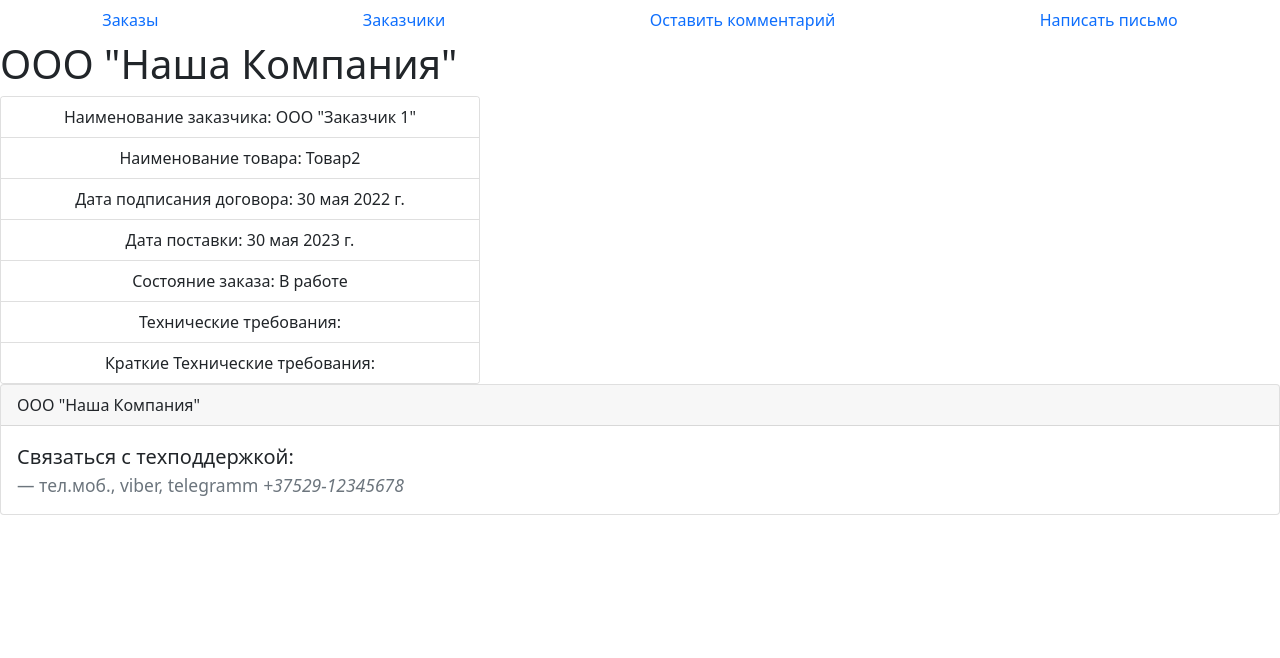
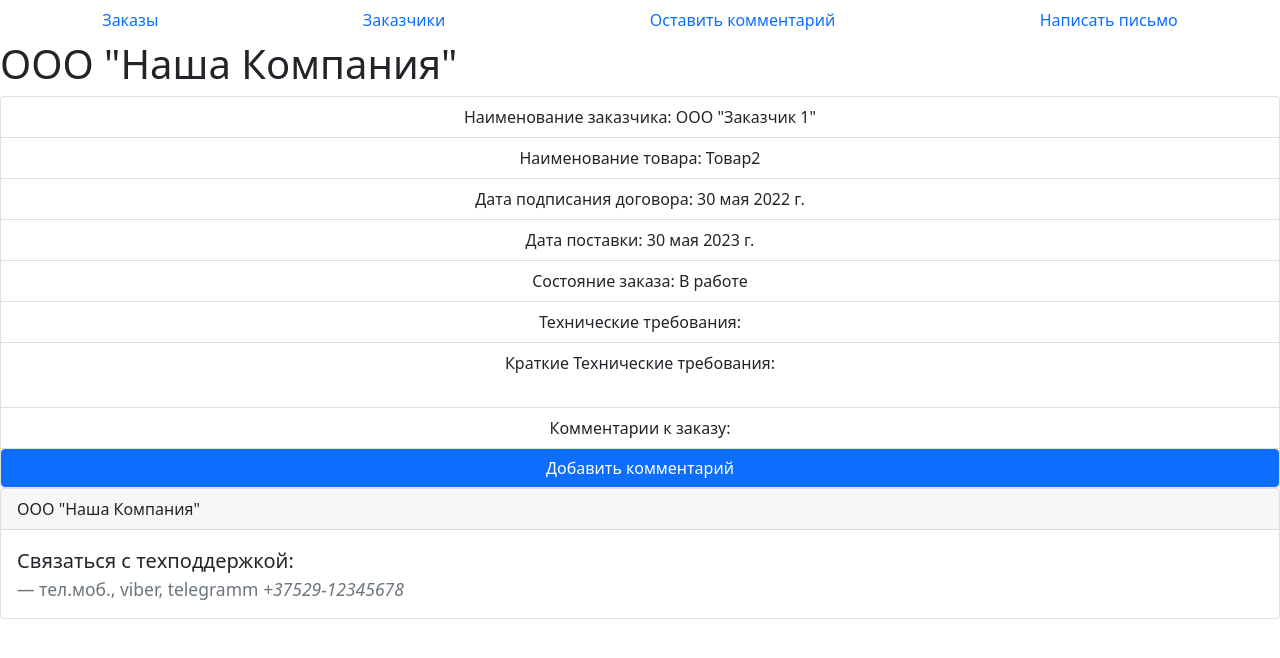
Before and after one commit to SergeyShibut/my_erp, a Django app: page /order/2/ in a window 1280 px wide. Shown: the top 658 px of the page. Run offline with Django 4.2, Linux system fonts and the light colour scheme; data comes from the database, SQL or seed files in the repository.

Commit message:
Добавлена Форма добавления комментариев

```diff
--- a/my_erp/ordering/forms.py
+++ b/my_erp/ordering/forms.py
@@ -0,0 +1,6 @@
+from django import forms
+
+
+class CommentsForm(forms.Form):
+    text = forms.CharField(label='Добавить комментарий', max_length=255)
+    author = forms.CharField(label='Автор комментария',max_length=150)
--- a/my_erp/ordering/static/styles.css
+++ b/my_erp/ordering/static/styles.css
@@ -12,3 +12,12 @@
     border-radius: 40px;
 
 }
+
+.card text-center {
+    margin-top: 50px;
+    left: 40%;
+}
+
+.book-table {
+    margin-top: 40px;
+}
--- a/my_erp/ordering/templates/order_detail.html
+++ b/my_erp/ordering/templates/order_detail.html
@@ -1,8 +1,9 @@
 {% extends 'base.html' %}
-{% block title %} Заказ {% endblock %}
+{% block title %} Детали заказа {% endblock %}
 
 {% block content %}
-<div class="card text-center" style="width: 30rem;">
+
+<div class="card text-center">
     <ul class="list-group list-group-flush">
 
         <li class="list-group-item">Наименование заказчика: {{ context.order.customers }}</li>
@@ -12,19 +13,22 @@
         <li class="list-group-item">Состояние заказа: {{ context.order.contract_status }}</li>
         <li class="list-group-item">Технические требования:
             {% for requirement in context.requirements %}
-            <a href="#">               {{ requirement.docs }}</a>
-                {% endfor %}
+            <a href="{{ requirements.docs.url }}"> {{ requirement.docs }}</a>
+            {% endfor %}
         </li>
-        <li class="list-group-item">Краткие Технические требования:
+        <li class="list-group-item">Краткие Технические требования:<br><br>
             {% for requirement in context.requirements %}
             <p class="card-text">{{ requirement.text }}</p>{% endfor %}
         </li>
+        <li class="list-group-item">Комментарии к заказу:
+            {% for comment in context.comments %}
+            <br><br>{{ comment.author }}<br>{{ comment.text }}<br>{{ comment.created_at }}</li>
+            {% endfor %}
+        </li>
+
+    </ul>
+    <a href={% url 'add_comment' order_id=context.order.id %} class="btn btn-primary">Добавить комментарий</a>
+</div>
 
 
-    </ul>
-
-</div>
-
-</div>
-
 {% endblock %}
--- a/my_erp/ordering/urls.py
+++ b/my_erp/ordering/urls.py
@@ -5,6 +5,7 @@
 
     path('', views.index, name='orders'),
     path('order/<int:order_id>/', views.order_detail, name='order_detail'),
+    path('add_comment/<int:order_id>/', views.add_comment, name='add_comment'),
 
 
 
--- a/my_erp/ordering/views.py
+++ b/my_erp/ordering/views.py
@@ -15,12 +15,37 @@
 def order_detail(request, order_id):
     order = get_object_or_404(models.Orders, id=order_id)
     requirements = models.Requirements.objects.filter(orders=order_id)
+    comments = models.Comments.objects.filter(requirements=order_id)
 
 
     context = {
 
         'order': order,
         'requirements': requirements,
+        'comments': comments,
 
     }
     return render(request, 'order_detail.html', {'context': context})
+
+def add_comment(request, order_id):
+    if request.method == 'POST':
+        form = forms.CommentsForm(request.POST)
+        if form.is_valid():
+            text = form.cleaned_data['text']
+            author = form.cleaned_data['author']
+            # order = get_object_or_404(models.Orders, id=order_id)
+            requirements = models.Requirements.objects.filter(orders=order_id)
+            models.Comments.objects.create(text=text, author=author, requirements=requirements.orders)
+
+    else:
+        form = forms.CommentsForm()
+        order = get_object_or_404(models.Orders, id=order_id)
+        requirements = models.Requirements.objects.filter(orders=order_id)
+
+        context = {
+
+            'form': form,
+            'order': order,
+            'requirements': requirements,
+        }
+        return render(request, 'add_comment.html', {'context': context})
```
Also changed, not shown: my_erp/ordering/templates/add_comment.html (added, +33 -0 lines).
